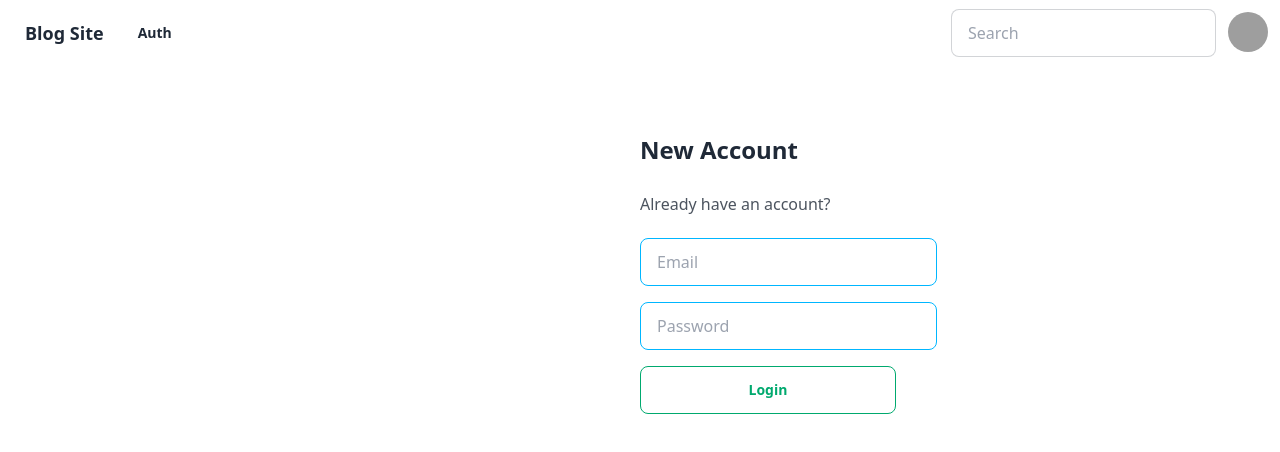
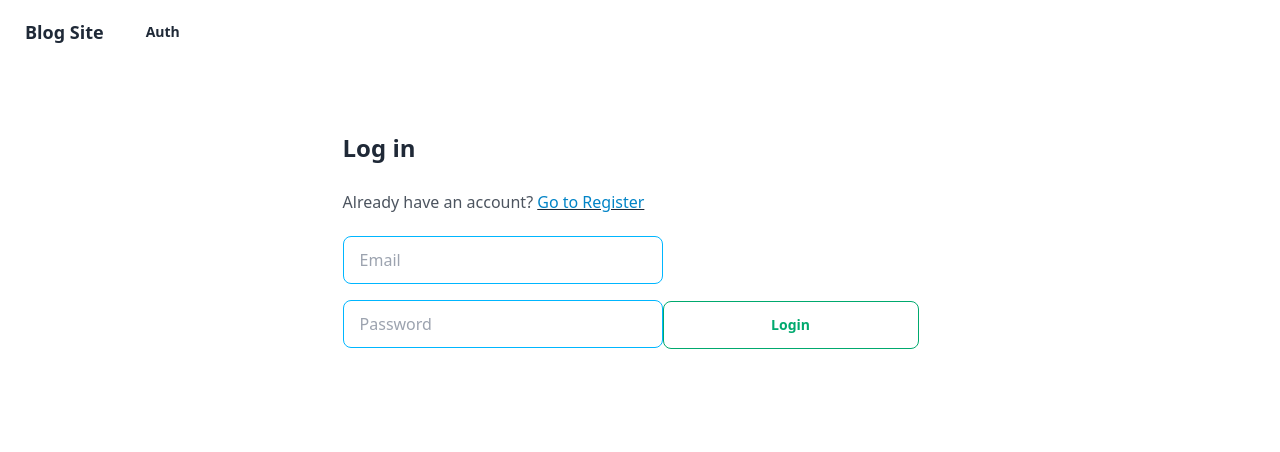
Before and after one commit to pranesh12/New-Dawn-frontend, a React (Vite) app: page /auth/login in a window 1280 px wide. Shown: the top 452 px of the page. Built offline with nearby package versions, Linux system fonts and the light colour scheme; grey boxes are pictures that could not be loaded.

Commit message:
navbar with sidebar working

```diff
--- /dev/null
+++ b/src/components/Content1.jsx
@@ -0,0 +1,7 @@
+import React from "react";
+
+const Content1 = () => {
+  return <div>Content1</div>;
+};
+
+export default Content1;
--- /dev/null
+++ b/src/components/Content2.jsx
@@ -0,0 +1,7 @@
+import React from "react";
+
+const Content2 = () => {
+  return <div>Content2</div>;
+};
+
+export default Content2;
--- /dev/null
+++ b/src/components/Layout/AdminLayout.jsx
@@ -0,0 +1,70 @@
+import React from "react";
+import { Link, Outlet } from "react-router-dom";
+
+const AdminLayout = () => {
+  return (
+    <>
+      <div className="drawer lg:drawer-open">
+        <input id="my-drawer-2" type="checkbox" className="drawer-toggle" />
+        <div className="drawer-content flex flex-col  ">
+          {/* navbar open here */}
+          <div className="w-full navbar bg-base-300">
+            <div className="flex-none lg:hidden">
+              <label
+                for="my-drawer-2"
+                // aria-label="open sidebar"
+                class="btn btn-square btn-ghost drawer-button"
+              >
+                <svg
+                  xmlns="http://www.w3.org/2000/svg"
+                  fill="none"
+                  viewBox="0 0 24 24"
+                  class="inline-block w-6 h-6 stroke-current"
+                >
+                  <path
+                    stroke-linecap="round"
+                    stroke-linejoin="round"
+                    stroke-width="2"
+                    d="M4 6h16M4 12h16M4 18h16"
+                  ></path>
+                </svg>
+              </label>
+            </div>{" "}
+            <div class="flex-1 px-2 mx-2">Navbar Title</div>{" "}
+            <div class="flex-none hidden lg:block">
+              <ul class="menu menu-horizontal">
+                <li>
+                  <button>Navbar Item 1</button>
+                </li>{" "}
+                <li>
+                  <button>Navbar Item 2</button>
+                </li>
+              </ul>
+            </div>
+          </div>
+          {/* navbar end here */}
+
+          <div className="mt-5">Content here</div>
+        </div>
+        <div className="drawer-side">
+          <label
+            htmlFor="my-drawer-2"
+            aria-label="close sidebar"
+            className="drawer-overlay"
+          ></label>
+          <ul className="menu p-4 w-80 min-h-full bg-base-200 text-base-content">
+            {/* Sidebar Link here */}
+            <li>
+              <a>Sidebar Item 1</a>
+            </li>
+            <li>
+              <a>Sidebar Item 2</a>
+            </li>
+          </ul>
+        </div>
+      </div>
+    </>
+  );
+};
+
+export default AdminLayout;
--- a/src/components/Navbar/Navbar.jsx
+++ b/src/components/Navbar/Navbar.jsx
@@ -1,50 +1,38 @@
 import { Link } from "react-router-dom";
-import { useSelector } from "react-redux";
+import { useDispatch, useSelector } from "react-redux";
+import { logout } from "../../features/auth/authSlice";
+
 const Navbar = () => {
   const user = useSelector((state) => state.auth.currentUser);
+  console.log(user);
+  const dispatch = useDispatch();
+  const handleLogout = (e) => {
+    dispatch(logout());
+  };
 
   return (
-    <div className="navbar bg-base-100  top-0 ">
-      <div className="flex-1">
+    <div className="navbar bg-base-100  top-0 w-full">
+      <div className="flex flex-1 md:gap-1 lg:gap-2 sm:flex-column">
         <Link to="/" className="btn btn-ghost text-lg">
           Blog Site
         </Link>
-
         <Link to="/auth/login" className="btn btn-ghost text-sm">
           Auth
         </Link>
       </div>
-      <div className="flex-none gap-2">
-        <div className="form-control">
-          <input
-            type="text"
-            placeholder="Search"
-            className="input input-bordered w-24 md:w-auto"
-          />
+
+      {user.length !== 0 && (
+        <div className="flex-0 gap-2">
+          <details className="dropdown">
+            <summary className="m-1 btn capitalize">{user.name}</summary>
+            <ul className="p-2 shadow menu dropdown-content z-[1] bg-base-100 rounded-box w-30">
+              <li onClick={handleLogout}>
+                <a>Logout</a>
+              </li>
+            </ul>
+          </details>
         </div>
-        <div className="dropdown dropdown-end">
-          <div
-            tabIndex={0}
-            role="button"
-            className="btn btn-ghost btn-circle avatar"
-          >
-            <div className="w-10 rounded-full">
-              <img
-                alt="Tailwind CSS Navbar component"
-                src="https://daisyui.com/images/stock/photo-1534528741775-53994a69daeb.jpg"
-              />
-            </div>
-          </div>
-          <ul className="mt-3 z-[1] p-2 shadow menu menu-sm dropdown-content bg-base-100 rounded-box w-52">
-            <li>
-              <a>{user.name}</a>
-            </li>
-            <li>
-              <a>Logout</a>
-            </li>
-          </ul>
-        </div>
-      </div>
+      )}
     </div>
   );
 };
--- a/src/features/auth/LoginView.jsx
+++ b/src/features/auth/LoginView.jsx
@@ -1,6 +1,7 @@
 import React, { useState } from "react";
 import { useDispatch, useSelector } from "react-redux";
 import { loginUser } from "./authSlice";
+import { Link } from "react-router-dom";
 
 const LoginView = () => {
   const dispatch = useDispatch();
@@ -21,10 +22,15 @@ const LoginView = () => {
   return (
     <div className="container mx-auto mt-5 prose">
       <div className="flex">
-        <div className="basis-1/2"></div>
-        <div className="basis-1/2">
-          <h2>New Account</h2>
-          <p>Already have an account?</p>
+        <div className="">
+          <h2>Log in </h2>
+          <p>
+            Already have an account?{" "}
+            <Link to="/auth/register">
+              <span className="text-sky-600">Go to Register</span>
+            </Link>
+          </p>
+
           <form onSubmit={handleSubmit}>
             <input
               onChange={handleOnChange}
--- a/src/features/auth/RegisterView.jsx
+++ b/src/features/auth/RegisterView.jsx
@@ -2,10 +2,10 @@ import React, { useState } from "react";
 import { useDispatch, useSelector } from "react-redux";
 import { registerUser } from "./authSlice";
 import { Link } from "react-router-dom";
+import signupImg from "../../assets/signup.jpg";
 
 const RegisterView = () => {
   const dispatch = useDispatch();
-  const userdata = useSelector((state) => console.log(state));
   const [registerData, setRegisterData] = useState({
     name: "",
     email: "",
@@ -22,9 +22,15 @@ const RegisterView = () => {
 
   return (
     <div className="container mx-auto mt-5 prose">
-      <div className="flex">
-        <div className="basis-1/2"></div>
-        <div className="basis-1/2">
+      <div className="flex ">
+        <div className="">
+          <h2>Register</h2>
+          <p>
+            Don't have an account?
+            <Link to="/auth/login">
+              <span className="text-sky-600">Go to Login</span>
+            </Link>
+          </p>
           <form onSubmit={handleSubmit}>
             <input
               onChange={handleOnChange}
--- a/src/features/auth/authSlice.js
+++ b/src/features/auth/authSlice.js
@@ -70,4 +70,5 @@ export const authSlice = createSlice({
   },
 });
 
+export const { logout } = authSlice.actions;
 export default authSlice.reducer;
--- /dev/null
+++ b/src/pages/Admin/Admin.jsx
@@ -0,0 +1,14 @@
+import React from "react";
+import { Link, Route, Routes } from "react-router-dom";
+import Content1 from "../../components/Content1";
+import Content2 from "../../components/Content2";
+
+const Admin = () => {
+  return (
+    <>
+      <h1>Admin</h1>
+    </>
+  );
+};
+
+export default Admin;
```
Also changed, not shown: src/App.jsx (+12 -0 lines).
